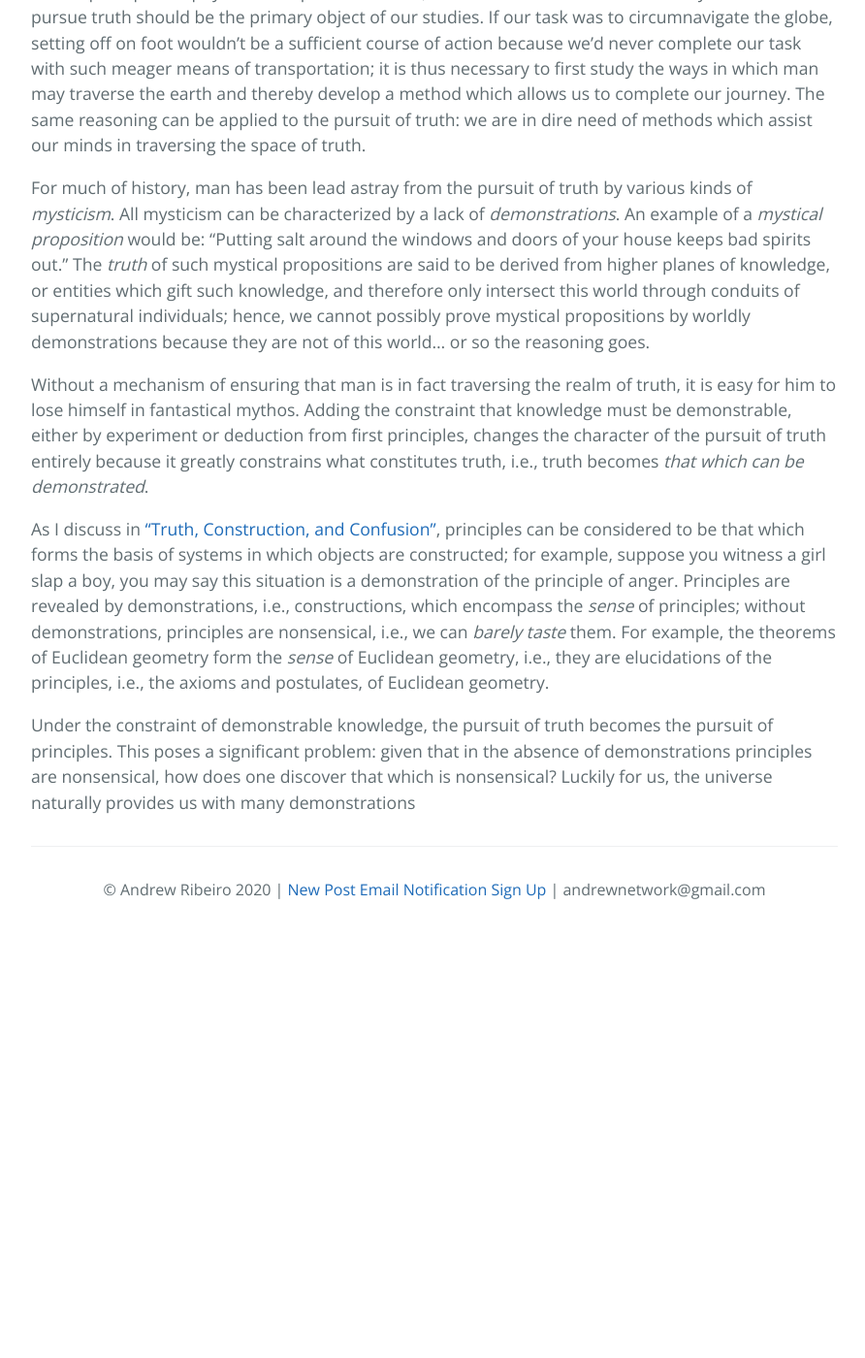
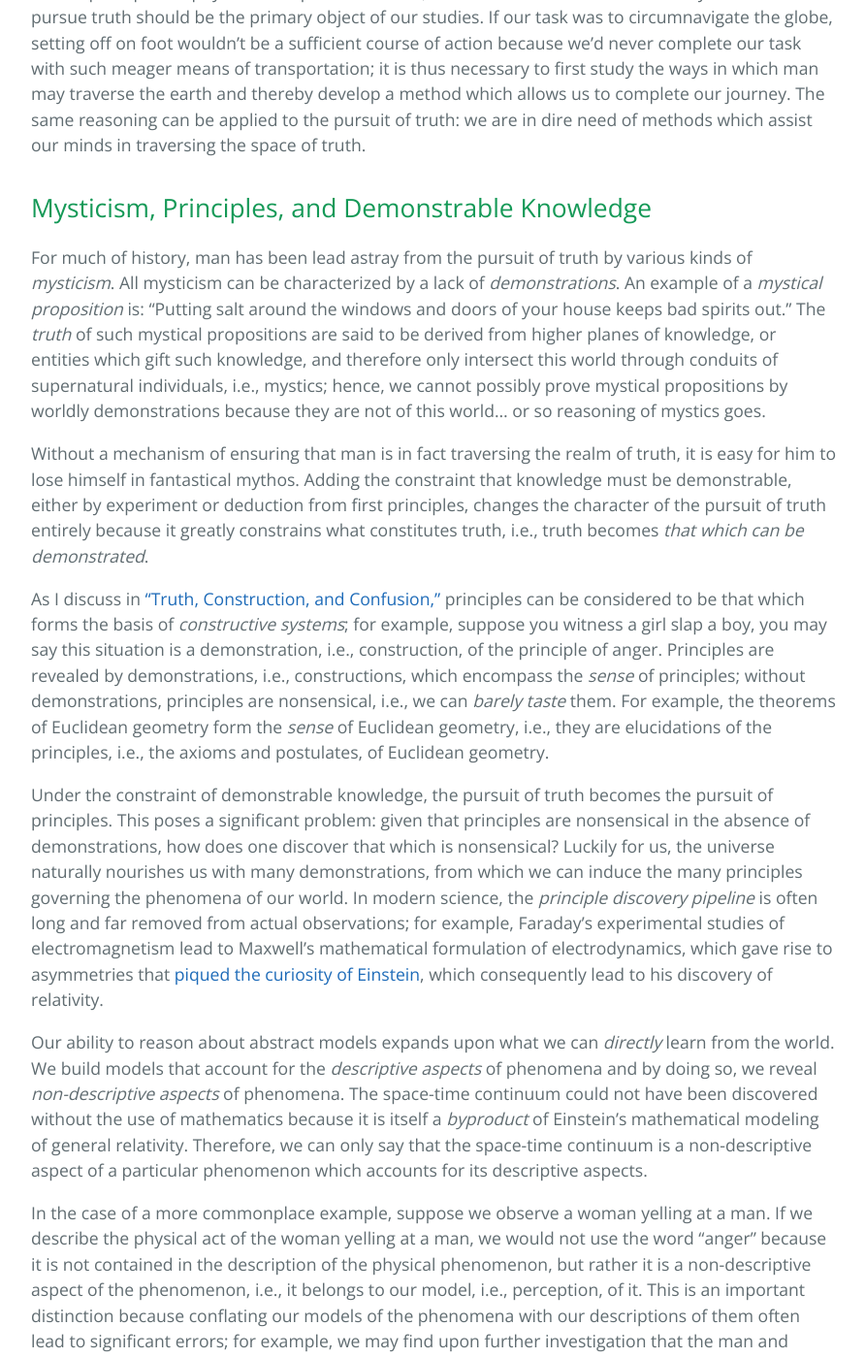
Before and after one commit to Andrewnetwork/CoronavirusBlog, a Jekyll site: the page built from the_pursuit_of_principles.md, in a window 1280 px wide and 1400 px high, scrolled down 926 px. Shown: the whole window at 97% size, without its empty margins (192-1084 px from the left). Built offline with Jekyll 4.4.1, drawn with Linux system fonts in a browser that asks for light colours; our own code applies the rules of GitHub Pages for plain Markdown files; the repository's description, which GitHub fills in, is left out; before the commit the page ends 1887 px from its top, so only the background shows below that; some of the changed text lies outside the part shown.

Commit message:
Update the_pursuit_of_principles.md

```diff
--- a/the_pursuit_of_principles.md
+++ b/the_pursuit_of_principles.md
@@ -8,10 +8,15 @@
 
 If we equate philosophy with "the pursuit of truth," then it follows that the method by which we pursue truth should be the primary object of our studies. If our task was to circumnavigate the globe, setting off on foot wouldn't be a sufficient course of action because we'd never complete our task with such meager means of transportation; it is thus necessary to first study the ways in which man may traverse the earth and thereby develop a method which allows us to complete our journey. The same reasoning can be applied to the pursuit of truth: we are in dire need of methods which assist our minds in traversing the space of truth.
 
-For much of history, man has been lead astray from the pursuit of truth by various kinds of *mysticism*. All mysticism can be characterized by a lack of *demonstrations*. An example of a *mystical proposition* would be: "Putting salt around the windows and doors of your house keeps bad spirits out." The *truth* of such mystical propositions are said to be derived from higher planes of knowledge, or entities which gift such knowledge, and therefore only intersect this world through conduits of supernatural individuals; hence, we cannot possibly prove mystical propositions by worldly demonstrations because they are not of this world... or so the reasoning goes.
+## Mysticism, Principles, and Demonstrable Knowledge
+For much of history, man has been lead astray from the pursuit of truth by various kinds of *mysticism*. All mysticism can be characterized by a lack of *demonstrations*. An example of a *mystical proposition* is: "Putting salt around the windows and doors of your house keeps bad spirits out." The *truth* of such mystical propositions are said to be derived from higher planes of knowledge, or entities which gift such knowledge, and therefore only intersect this world through conduits of supernatural individuals, i.e., mystics; hence, we cannot possibly prove mystical propositions by worldly demonstrations because they are not of this world... or so reasoning of mystics goes.
 
 Without a mechanism of ensuring that man is in fact traversing the realm of truth, it is easy for him to lose himself in fantastical mythos. Adding the constraint that knowledge must be demonstrable, either by experiment or deduction from first principles, changes the character of the pursuit of truth entirely because it greatly constrains what constitutes truth, i.e., truth becomes *that which can be demonstrated*.
 
-As I discuss in ["Truth, Construction, and Confusion"](truth_construction_confusion.md), principles can be considered to be that which forms the basis of systems in which objects are constructed; for example, suppose you witness a girl slap a boy, you may say this situation is a demonstration of the principle of anger. Principles are revealed by demonstrations, i.e., constructions, which encompass the *sense* of principles; without demonstrations, principles are nonsensical, i.e., we can *barely taste* them. For example, the theorems of Euclidean geometry form the *sense* of Euclidean geometry, i.e., they are elucidations of the principles, i.e., the axioms and postulates, of Euclidean geometry.
+As I discuss in ["Truth, Construction, and Confusion,"](truth_construction_confusion.md) principles can be considered to be that which forms the basis of *constructive systems*; for example, suppose you witness a girl slap a boy, you may say this situation is a demonstration, i.e., construction, of the principle of anger. Principles are revealed by demonstrations, i.e., constructions, which encompass the *sense* of principles; without demonstrations, principles are nonsensical, i.e., we can *barely taste* them. For example, the theorems of Euclidean geometry form the *sense* of Euclidean geometry, i.e., they are elucidations of the principles, i.e., the axioms and postulates, of Euclidean geometry.
 
-Under the constraint of demonstrable knowledge, the pursuit of truth becomes the pursuit of principles. This poses a significant problem: given that in the absence of demonstrations principles are nonsensical, how does one discover that which is nonsensical? Luckily for us, the universe naturally provides us with many demonstrations
+Under the constraint of demonstrable knowledge, the pursuit of truth becomes the pursuit of principles. This poses a significant problem: given that principles are nonsensical in the absence of demonstrations, how does one discover that which is nonsensical? Luckily for us, the universe naturally nourishes us with many demonstrations, from which we can induce the many principles governing the phenomena of our world. In modern science, the *principle discovery pipeline* is often long and far removed from actual observations; for example, Faraday's experimental studies of electromagnetism lead to Maxwell's mathematical formulation of electrodynamics, which gave rise to asymmetries that [piqued the curiosity of Einstein](http://hermes.ffn.ub.es/luisnavarro/nuevo_maletin/Einstein_1905_relativity.pdf), which consequently lead to his discovery of relativity.
+
+Our ability to reason about abstract models expands upon what we can *directly* learn from the world. We build models that account for the *descriptive aspects* of phenomena and by doing so, we reveal *non-descriptive aspects* of phenomena. The space-time continuum could not have been discovered without the use of mathematics because it is itself a *byproduct* of Einstein's mathematical modeling of general relativity. Therefore, we can only say that the space-time continuum is a non-descriptive aspect of a particular phenomenon which accounts for its descriptive aspects.
+
+In the case of a more commonplace example, suppose we observe a woman yelling at a man. If we describe the physical act of the woman yelling at a man, we would not use the word "anger" because it is not contained in the description of the physical phenomenon, but rather it is a non-descriptive aspect of the phenomenon, i.e., it belongs to our model, i.e., perception, of it. This is an important distinction because conflating our models of the phenomena with our descriptions of them often lead to significant errors; for example, we may find upon further investigation that the man and woman were just joking. Thus, we should always be mindful that non-descriptive aspects of phenomena, i.e., models which account for the descriptive aspects of phenomena, are not intrinsic to phenomena.
```
